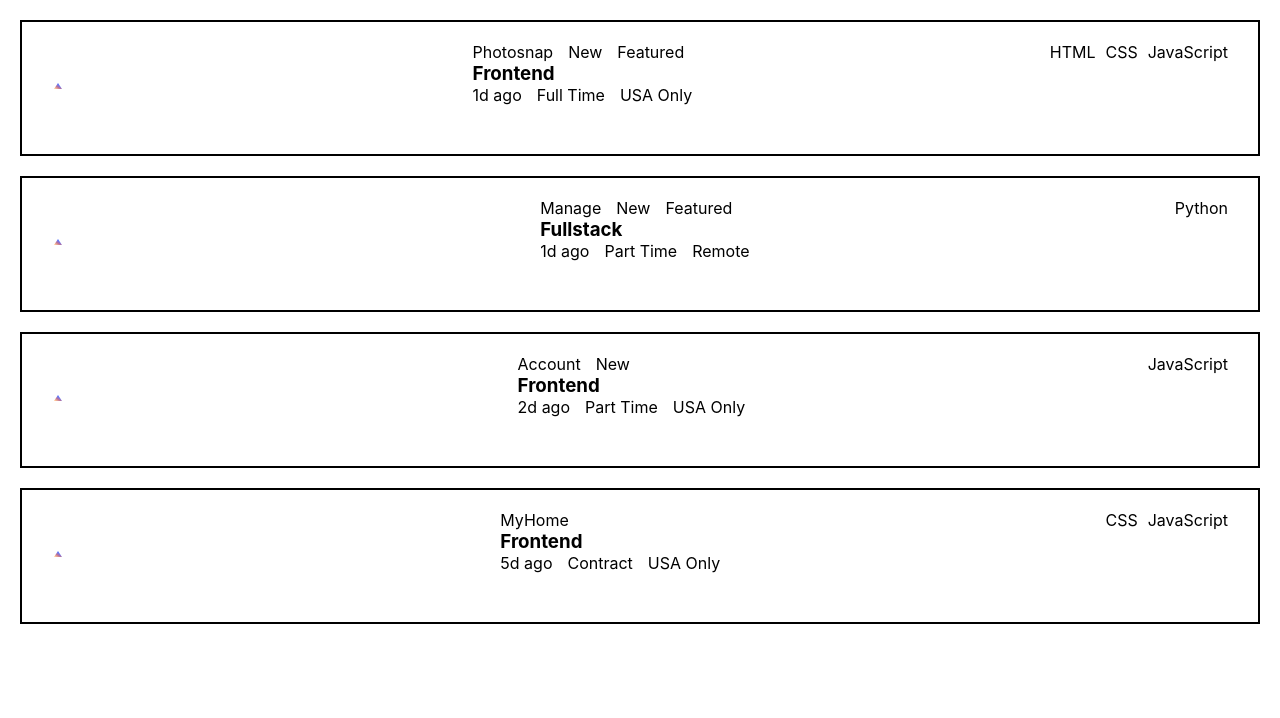
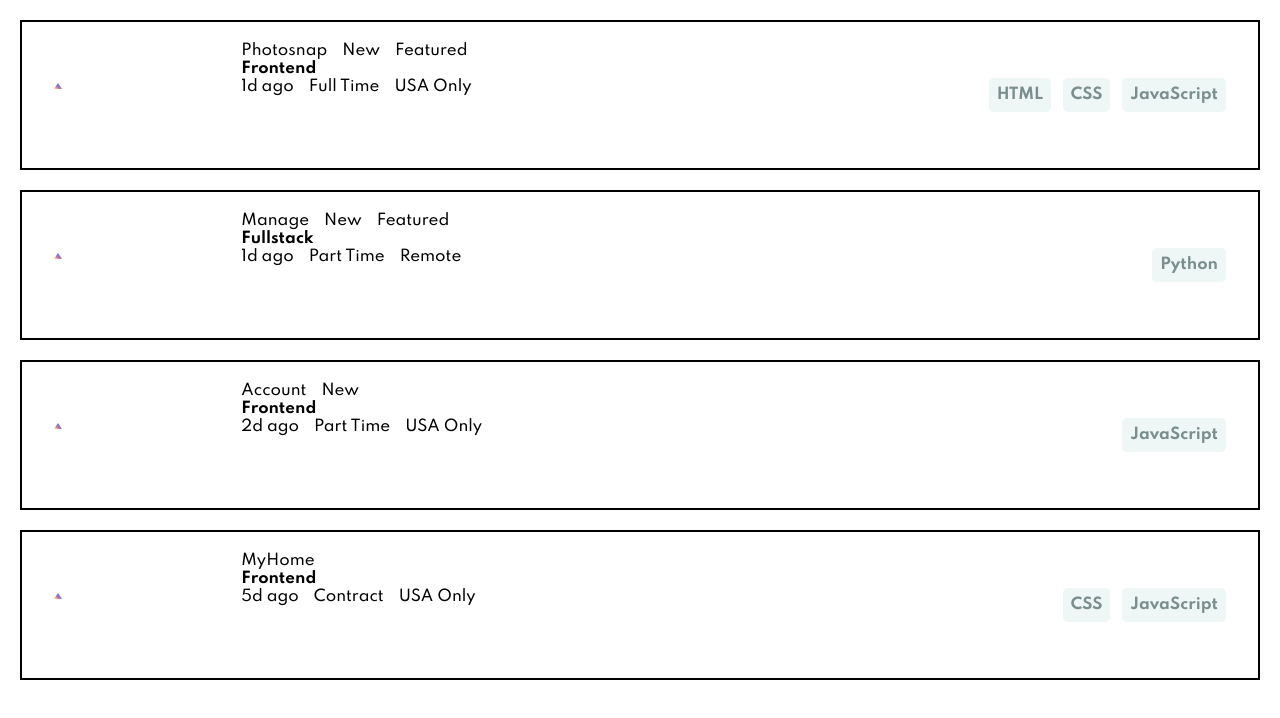
Before and after one commit to MartinMcCarthy11/JobListings-App, a React (Create React App) app in the folder job-listing-app/: page / in a window 1280 px wide. Shown: the top 718 px of the page. Built offline with nearby package versions, Linux system fonts and the light colour scheme.

Commit message:
added styling to skill items

```diff
--- a/job-listing-app/public/index.html
+++ b/job-listing-app/public/index.html
@@ -3,6 +3,7 @@
   <head>
     <meta charset="utf-8" />
     <link rel="icon" href="%PUBLIC_URL%/favicon.ico" />
+    <link href="https://fonts.googleapis.com/css2?family=Spartan:wght@500;700&display=swap" rel="stylesheet">
     <meta name="viewport" content="width=device-width, initial-scale=1" />
     <meta name="theme-color" content="#000000" />
     <meta
--- a/job-listing-app/src/App.scss
+++ b/job-listing-app/src/App.scss
@@ -1,7 +1,11 @@
+@import 'variables.scss';
+
 * {
     box-sizing: border-box;
     margin: 0;
     padding: 0;
+    font-family: 'Spartan', sans-serif;
+    font-size: 15px;
 
   }
 
@@ -21,20 +25,36 @@
   }
 
   .list-item{
-    display: flex;
-    flex-direction: row;
-    justify-content: space-between;
+    display: grid;
+    grid-template-columns: 1fr 3fr 2fr;
+    height: 150px;
     padding: 20px;
     margin: 20px;
     border: 2px solid black;
   }
 
+  .skills-list-container{
+    align-self: center;
+  }
+
   .skills-list{
     display: flex;
     flex-direction: row;
+    justify-content: flex-end;
     list-style: none;
   }
 
   .skill{
-    padding-right: 10px;;
+    background: $LightGrayishCyan;
+    color: $DarkGrayishCyan;
+    font-weight: 700;
+    border-radius: 5px;
+    padding: 8px;
+    margin-right: 12px;
+
+    &:hover{
+      background: $DarkGrayishCyan;
+      color: white;
+      cursor: pointer;
+    }
   }
--- a/job-listing-app/src/components/ListItem.jsx
+++ b/job-listing-app/src/components/ListItem.jsx
@@ -33,7 +33,7 @@ export default class ListItem extends Component {
                             />
                     </React.Fragment>
                 </div>
-                <div>
+                <div className="skills-list-container">
                     <ul className="skills-list">
                             <ListSkills  jobSkills = {this.props.jobListSkills.languages}/>
                     </ul>
--- /dev/null
+++ b/job-listing-app/src/variables.scss
@@ -0,0 +1,5 @@
+$DesaturatedDarkCyan: hsl(180, 29%, 50%);
+$LightGrayisCyan : hsl(180, 52%, 96%);
+$LightGrayishCyan : hsl(180, 31%, 95%);
+$DarkGrayishCyan : hsl(180, 8%, 52%);
+$VeryDarkGrayishCyan: hsl(180, 14%, 20%);
```
